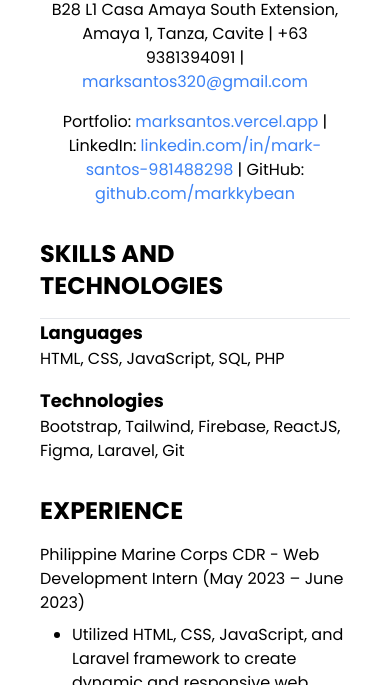
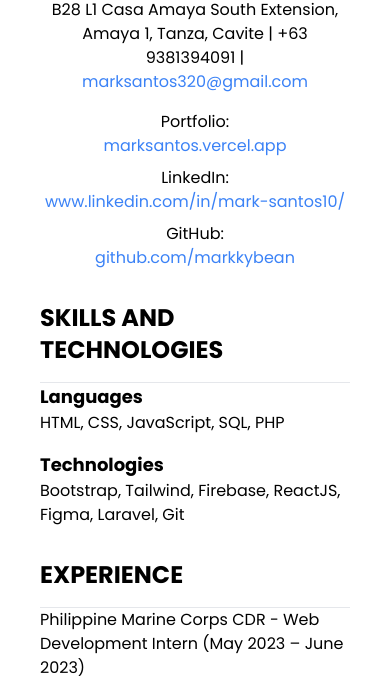
Before and after one commit to markkybean/resume, a plain HTML site: page index.html in a window 390 px wide. Shown: the part 134-819 px from the top of the page. Drawn offline with nearby package versions, Linux system fonts and the light colour scheme.

Commit message:
responsiveness

```diff
--- a/index.html
+++ b/index.html
@@ -28,7 +28,17 @@
             <!-- Personal information -->
             <h1 class="text-center text-3xl font-bold mb-4">Mark S. Santos</h1>
             <p class="text-center mb-4">B28 L1 Casa Amaya South Extension, Amaya 1, Tanza, Cavite | +63 9381394091 | <span class="text-blue-500">marksantos320@gmail.com</span></p>
-            <p class="mb-4 text-center">Portfolio: <a href="https://marksantos.vercel.app/" target="_blank" class="text-blue-500">marksantos.vercel.app</a> | LinkedIn: <a href="https://www.linkedin.com/in/mark-santos-981488298/" target="_blank" class="text-blue-500">linkedin.com/in/mark-santos-981488298</a> | GitHub: <a href="https://github.com/markkybean/" target="_blank" class="text-blue-500">github.com/markkybean</a></p>
+            <div class="container mx-auto">
+                <p class="mb-4 text-center">
+                    <span class="block mt-2 sm:inline-block sm:mb-0">Portfolio:</span>
+                    <a href="https://marksantos.vercel.app/" target="_blank" class="text-blue-500">marksantos.vercel.app</a>
+                    <span class="block mt-2 sm:inline-block sm:mb-0">LinkedIn:</span>
+                    <a href="https://www.linkedin.com/in/mark-santos10/" target="_blank" class="text-blue-500">www.linkedin.com/in/mark-santos10/</a>
+                    <span class="block mt-2 sm:inline-block sm:mb-0">GitHub:</span>
+                    <a href="https://github.com/markkybean/" target="_blank" class="text-blue-500">github.com/markkybean</a>
+                </p>
+            </div>
+
 
             <!-- Skills and Technologies section -->
             <h2 class="text-2xl font-bold mt-8 mb-4">SKILLS AND TECHNOLOGIES</h2>
@@ -40,6 +50,7 @@
 
             <!-- Experience section -->
             <h2 class="text-2xl font-bold mt-8 mb-4">EXPERIENCE</h2>
+            <hr>
             <p>Philippine Marine Corps CDR - Web Development Intern (May 2023 – June 2023)</p>
             <ul class="list-disc pl-8 mt-2">
                 <li>Utilized HTML, CSS, JavaScript, and Laravel framework to create dynamic and responsive web interfaces.</li>
```
